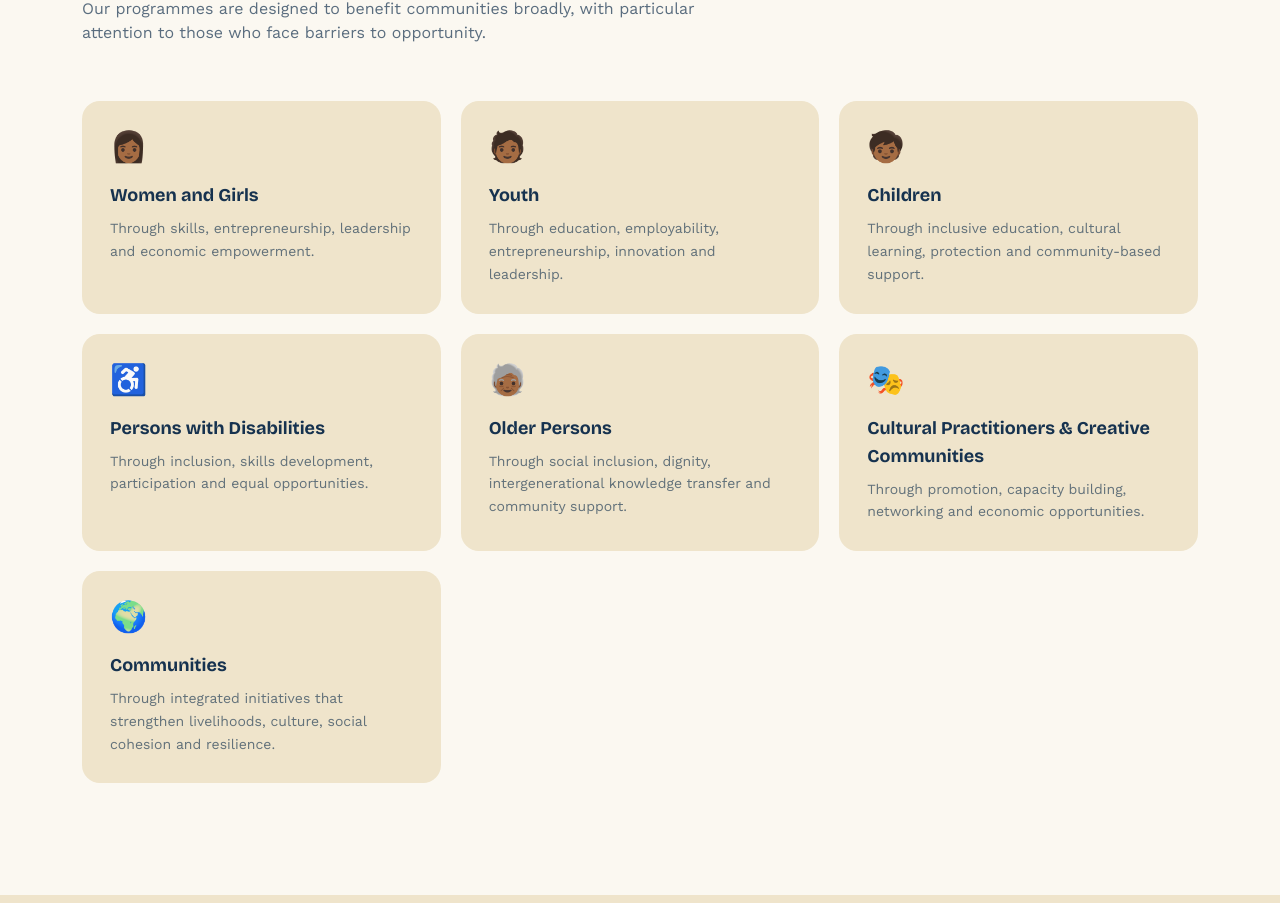
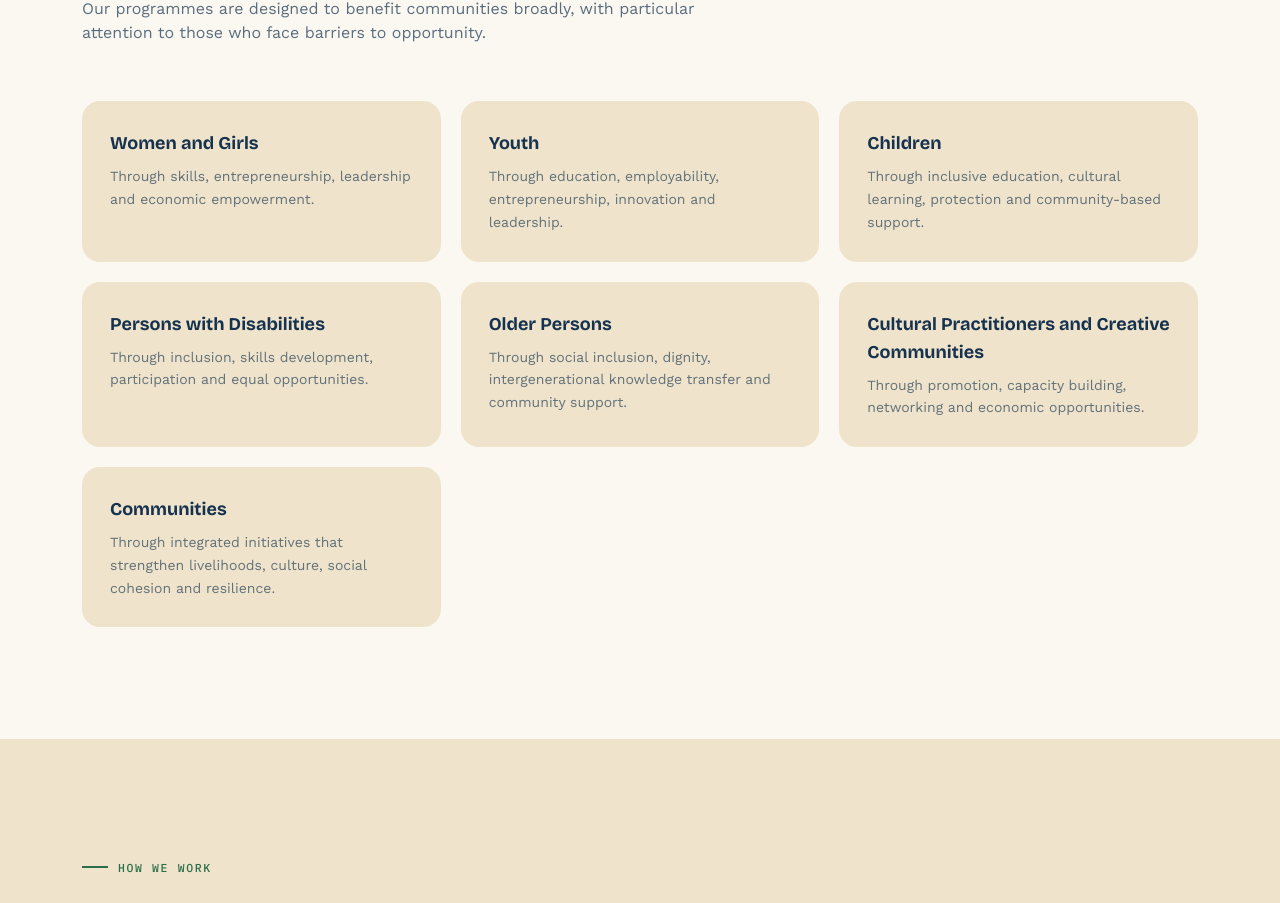
Before and after one commit to WilsonUrassa/darajalautamaduni, a Next.js app: page / in a window 1280 px wide. Shown: the part 7219-8122 px from the top of the page. Built offline with nearby package versions, Linux system fonts and the light colour scheme; no server answers; the database is empty.

Commit message:
Remove beneficiary emojis from frontend

```diff
--- a/components/Beneficiaries.tsx
+++ b/components/Beneficiaries.tsx
@@ -2,37 +2,30 @@ import Reveal from "./Reveal";
 
 const GROUPS = [
   {
-    icon: "👩🏾",
     title: "Women and Girls",
     desc: "Through skills, entrepreneurship, leadership and economic empowerment.",
   },
   {
-    icon: "🧑🏾",
     title: "Youth",
     desc: "Through education, employability, entrepreneurship, innovation and leadership.",
   },
   {
-    icon: "🧒🏾",
     title: "Children",
     desc: "Through inclusive education, cultural learning, protection and community-based support.",
   },
   {
-    icon: "♿",
     title: "Persons with Disabilities",
     desc: "Through inclusion, skills development, participation and equal opportunities.",
   },
   {
-    icon: "🧓🏾",
     title: "Older Persons",
     desc: "Through social inclusion, dignity, intergenerational knowledge transfer and community support.",
   },
   {
-    icon: "🎭",
-    title: "Cultural Practitioners & Creative Communities",
+    title: "Cultural Practitioners and Creative Communities",
     desc: "Through promotion, capacity building, networking and economic opportunities.",
   },
   {
-    icon: "🌍",
     title: "Communities",
     desc: "Through integrated initiatives that strengthen livelihoods, culture, social cohesion and resilience.",
   },
@@ -60,8 +53,7 @@ export default function Beneficiaries() {
               delay={(i % 3) * 80}
               className="rounded-xl2 bg-sand p-7 hover:-translate-y-1 transition-transform"
             >
-              <span className="text-3xl">{g.icon}</span>
-              <h3 className="font-display font-bold text-lg mt-4 mb-2">{g.title}</h3>
+              <h3 className="font-display font-bold text-lg mb-2">{g.title}</h3>
               <p className="text-ink/65 text-sm leading-relaxed">{g.desc}</p>
             </Reveal>
           ))}
```
